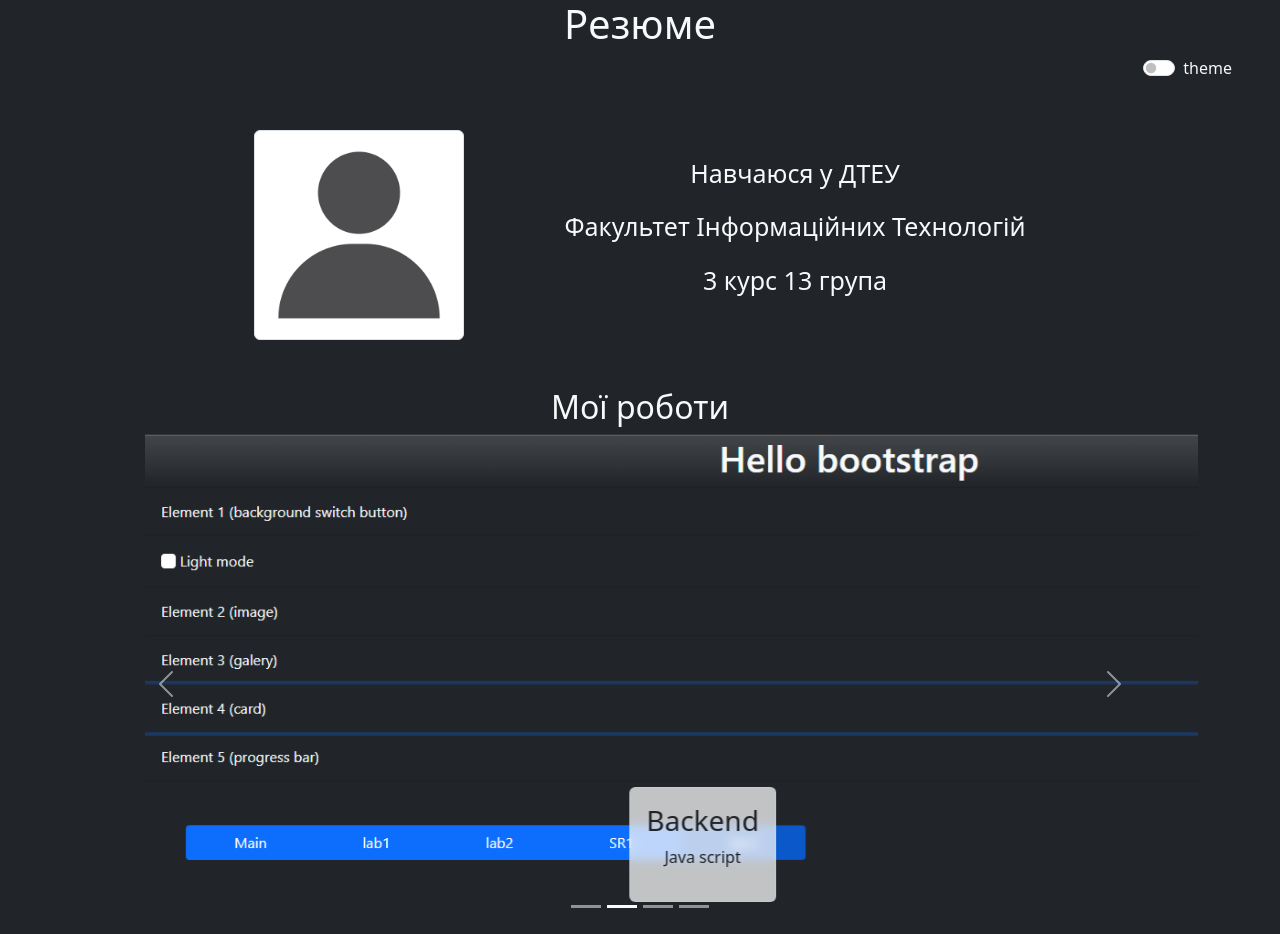
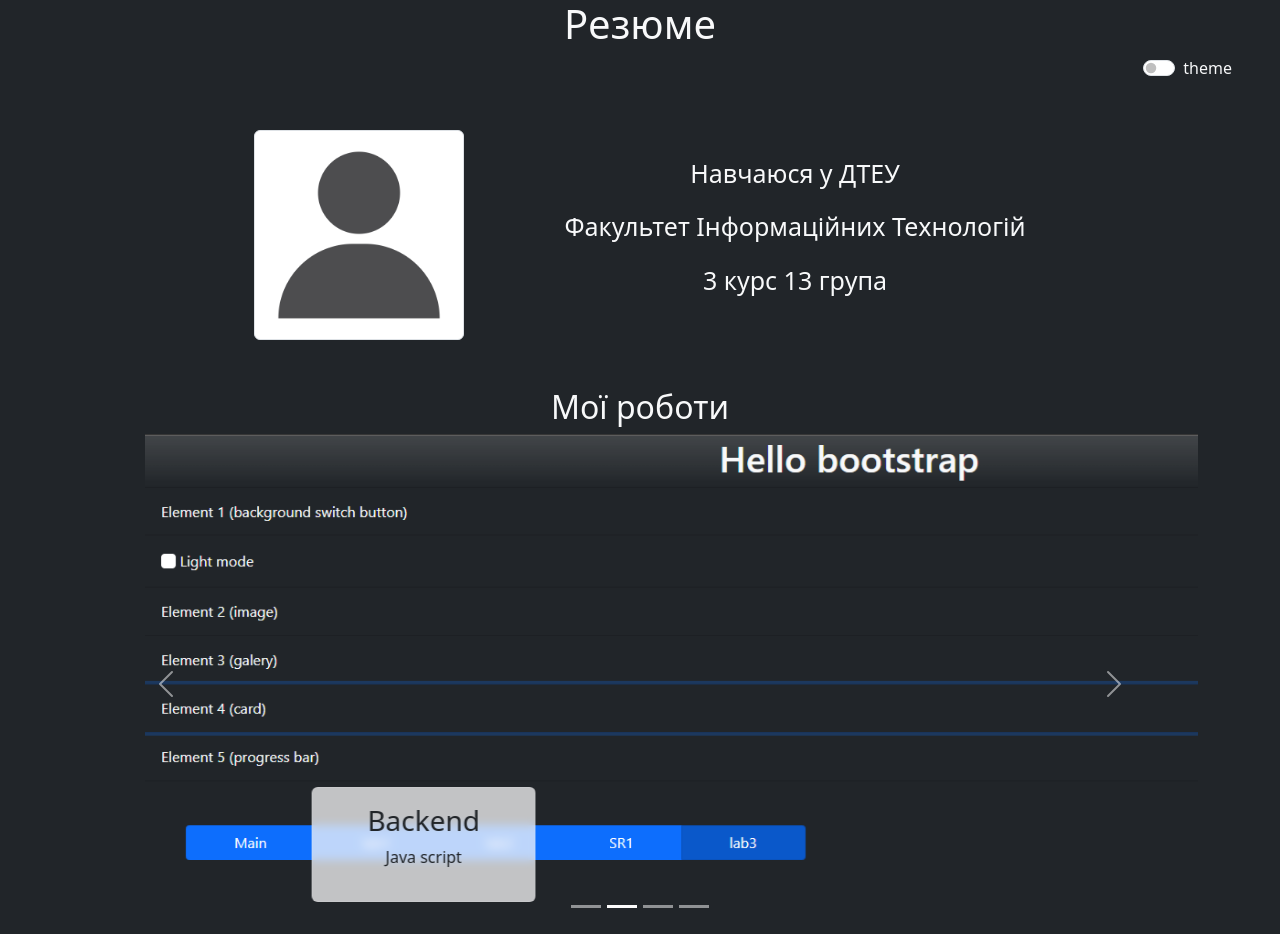
Before and after one commit to nickless37/JS-learning, a React (Create React App) app in the folder my-app/: page / in a window 1280 px wide. Built offline with nearby package versions, Linux system fonts and the light colour scheme.

Commit message:
theme switcher recover point 2

```diff
--- a/my-app/src/App.css
+++ b/my-app/src/App.css
@@ -35,17 +35,15 @@
   color:  rgb(255, 247, 236);
 }
 
-.themable {
+.themeable {
   transition: all 0.3s ease-in-out;
 }
 
 
 .labelBackground{
-  padding: 1rem 2rem;
-  left: 50%;
-  transform: translateX(-50%);
+
   right: auto;
-  width: auto;
+  width: 20%;
   bottom: 2rem;
   backdrop-filter: blur(5px);
   border: 1px solid rgba(255, 255, 255, 0.1);
--- a/my-app/src/App.js
+++ b/my-app/src/App.js
@@ -50,7 +50,7 @@ function App() {
               alt="Frontend"
 
             />
-            <Carousel.Caption className='bg-dark text-light bg-opacity-75 p-3 rounded labelBackground'>
+            <Carousel.Caption className='bg-dark text-light bg-opacity-75 p-3 rounded labelBackground justify-self-center-custom'>
               <h3>Frontend</h3>
               <p>HTML, CSS</p>
             </Carousel.Caption>
@@ -63,7 +63,7 @@ function App() {
               alt="Backend"
 
             />
-            <Carousel.Caption className='bg-light text-dark bg-opacity-75 p-3 rounded labelBackground'>
+            <Carousel.Caption className='bg-light text-dark bg-opacity-75 p-3 rounded labelBackground justify-self-center-custom'>
               <h3>Backend</h3>
               <p>Java script</p>
             </Carousel.Caption>
@@ -76,7 +76,7 @@ function App() {
               alt="Java"
 
             />
-            <Carousel.Caption className='bg-light text-dark bg-opacity-75 p-3 rounded labelBackground' >
+            <Carousel.Caption className='bg-light text-dark bg-opacity-75 p-3 rounded labelBackground justify-self-center-custom' >
               <h3>Java</h3>
               <p>Java applications</p>
             </Carousel.Caption>
@@ -89,7 +89,7 @@ function App() {
               alt="Python"
 
             />
-            <Carousel.Caption className='bg-light text-dark bg-opacity-75 p-3 rounded labelBackground'>
+            <Carousel.Caption className='bg-light text-dark bg-opacity-75 p-3 rounded labelBackground justify-self-center-custom'>
               <h3>Python</h3>
               <p>Python applications</p>
             </Carousel.Caption>
```
